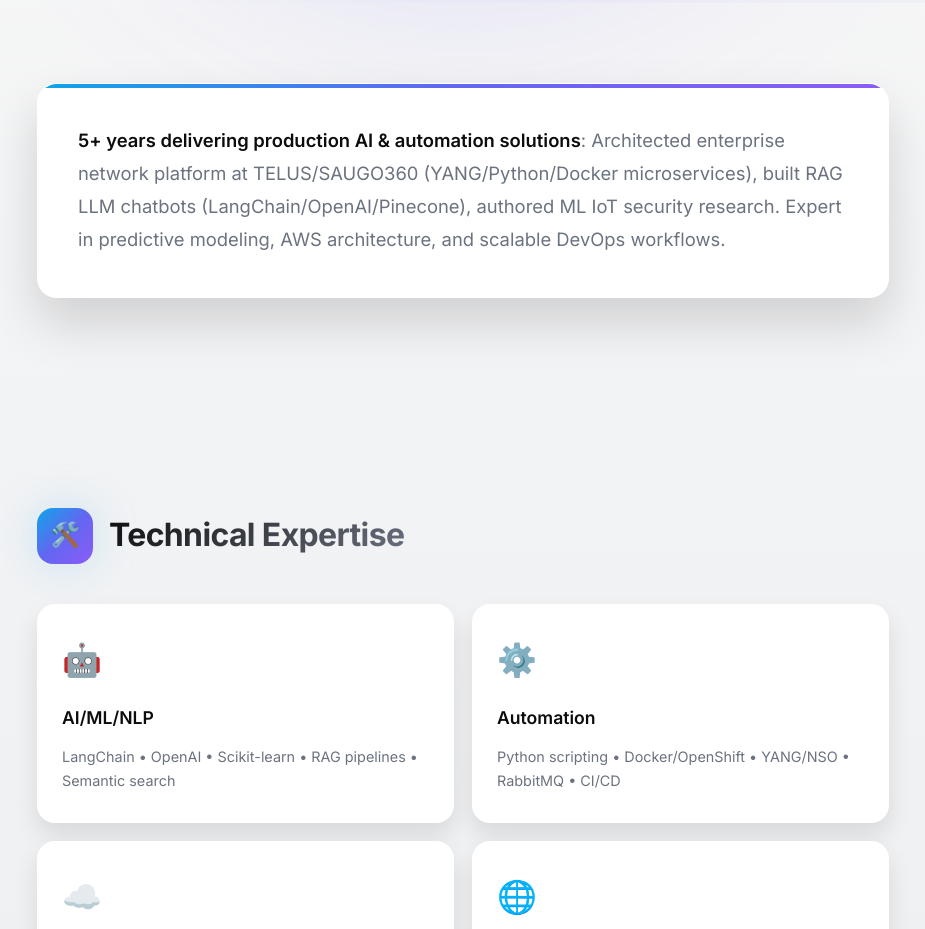
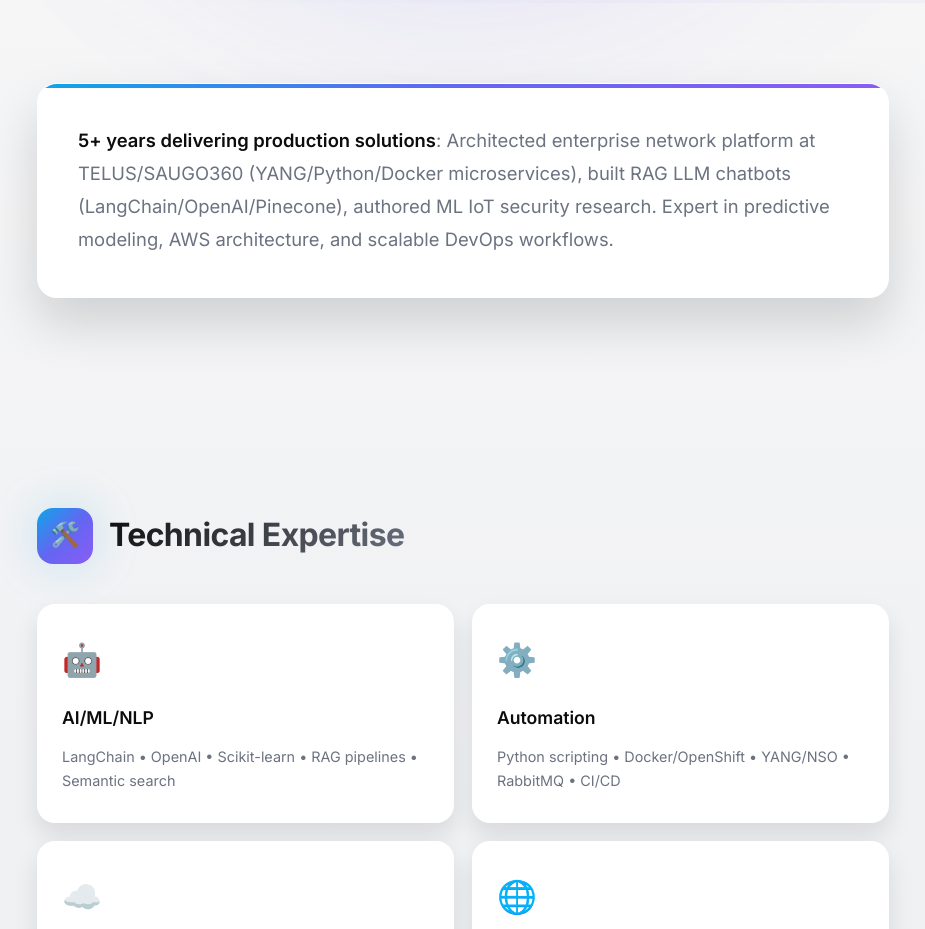
Before and after one commit to HSA4/hsa.github.io, a plain HTML site: page index.html in a window 1280 px wide. Shown: the part 797-1726 px from the top of the page, without its empty margins (177-1102 px from the left). Drawn offline with Linux system fonts and the light colour scheme.

Commit message:
Update summary text in index.html

```diff
--- a/index.html
+++ b/index.html
@@ -542,7 +542,7 @@
 
         <section class="content-section">
             <div class="summary-card">
-                <p><strong>5+ years delivering production AI & automation solutions</strong>: Architected enterprise network platform at TELUS/SAUGO360 (YANG/Python/Docker microservices), built RAG LLM chatbots (LangChain/OpenAI/Pinecone), authored ML IoT security research. Expert in predictive modeling, AWS architecture, and scalable DevOps workflows.</p>
+                <p><strong>5+ years delivering production solutions</strong>: Architected enterprise network platform at TELUS/SAUGO360 (YANG/Python/Docker microservices), built RAG LLM chatbots (LangChain/OpenAI/Pinecone), authored ML IoT security research. Expert in predictive modeling, AWS architecture, and scalable DevOps workflows.</p>
             </div>
         </section>
 
```
